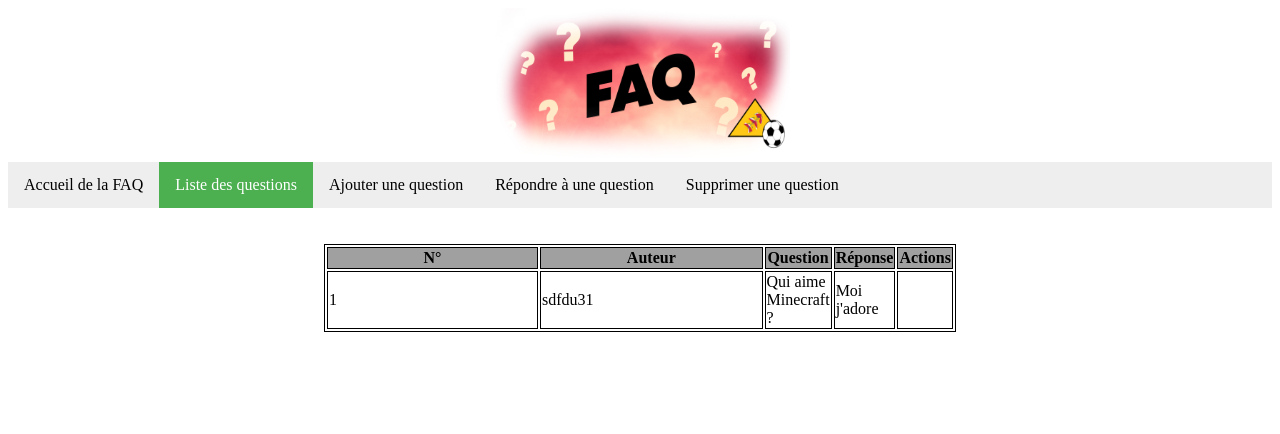
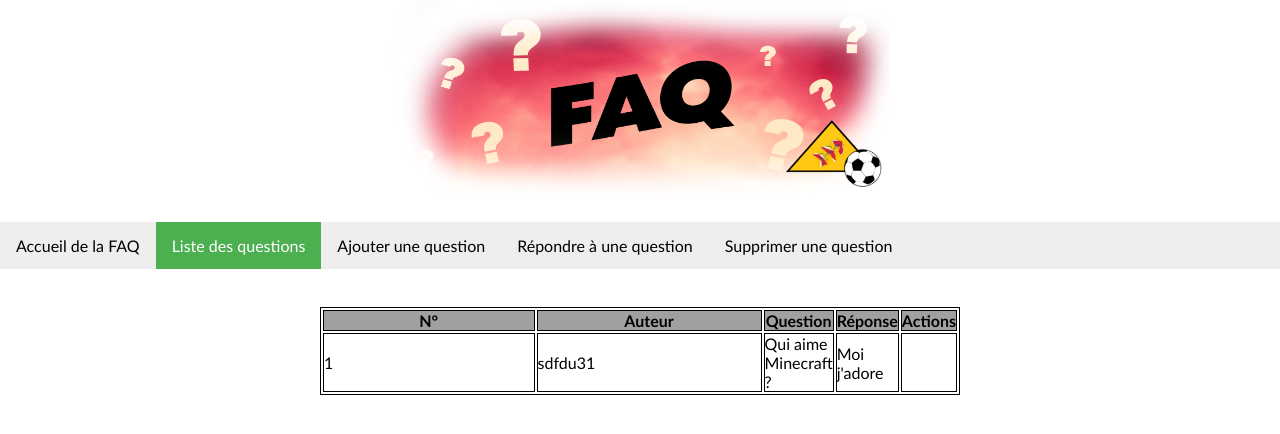
Before and after one commit to MBourdim/M2L, a PHP site: page /list.php in a window 1280 px wide. Shown: the top 434 px of the page. Run offline with PHP 8.4, Linux system fonts and the light colour scheme.

Commit message:
Modification du style de la page "liste"

```diff
--- a/css/tableaux.css
+++ b/css/tableaux.css
@@ -1,3 +1,8 @@
+*{
+  margin: 0px;
+  padding: 0px;
+  font-family: Avenir, calibri;
+}
 table{
   border: thin solid #000000;
   width: 50%;
--- a/list.php
+++ b/list.php
@@ -12,8 +12,10 @@
 <body>
 <div class="outer-div">
     <div class="inner-div">
-    <center><img class="imagecentre1" width="300" height="150" alt="imgc1" src="img/FAQfoot.png"></center>
-
+    <center><img class="imagecentre1" width="500" height="200" alt="imgc1" src="img/FAQfoot.png"></center>
+  </div>
+</div>
+<br>
 <ul>
   <li><a href="faq.php">Accueil de la FAQ</a></li>
   <li><a href="list.php"class="active">Liste des questions</a></li>
```
